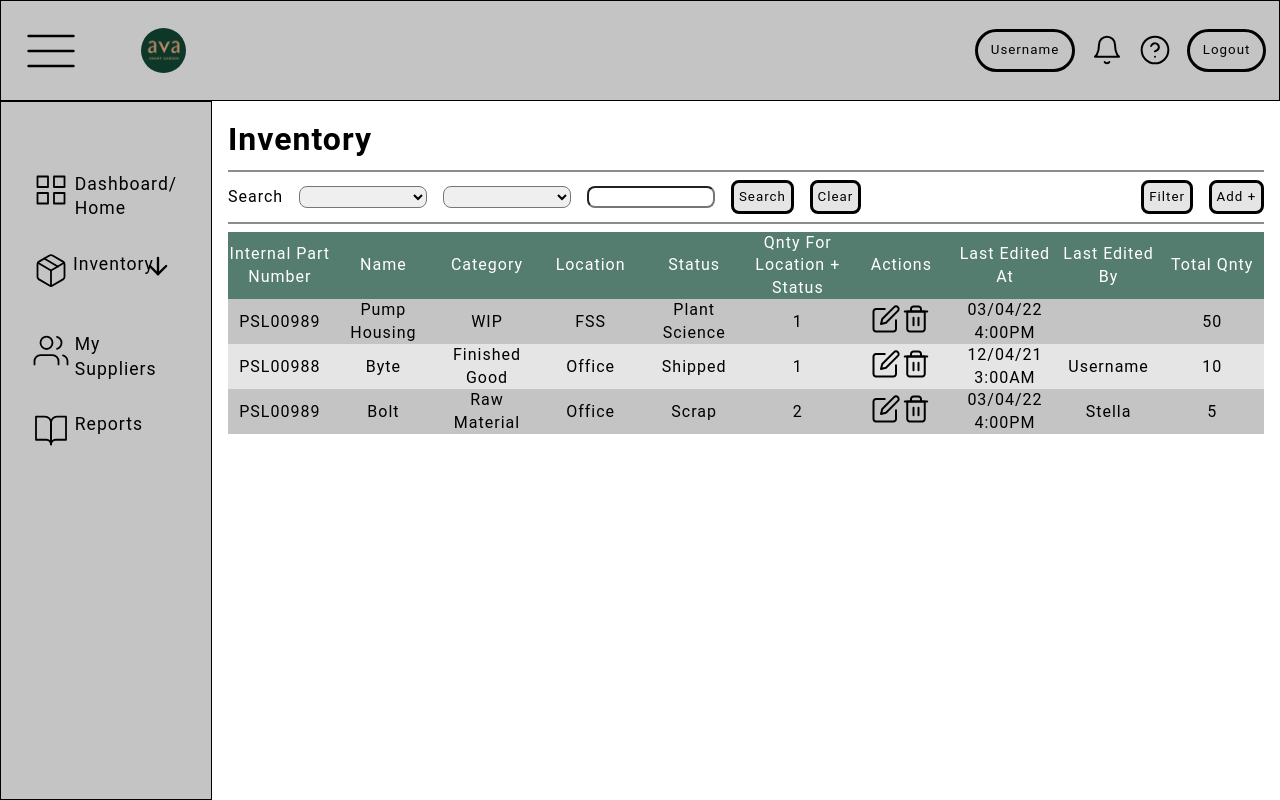
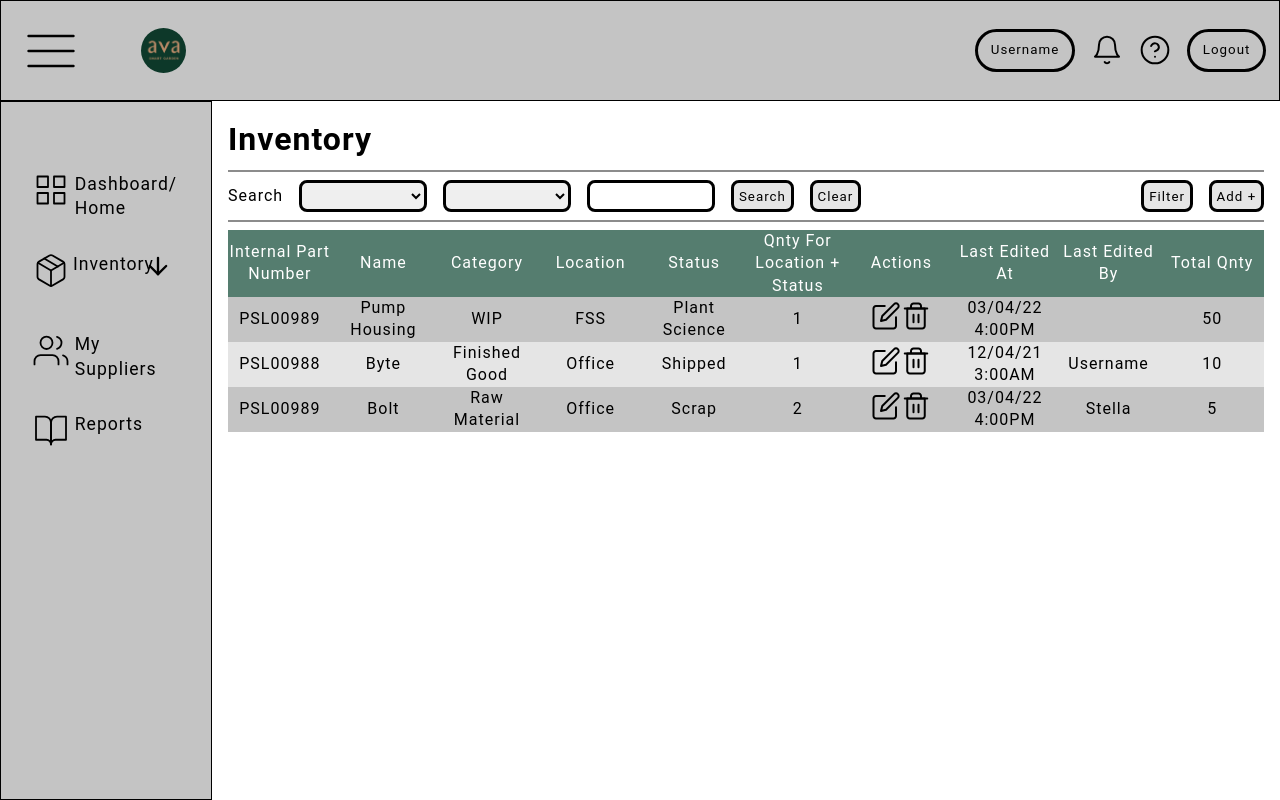
Before and after one commit to marcusgchan/avagrows-inventory-tracker-client, a React (Create React App) app: page /inventory in a window 1280 px wide. Built offline with nearby package versions, Linux system fonts and the light colour scheme; no server answers.

Commit message:
Fixed input height

```diff
--- a/src/components/styles/SearchFilterAdd.module.css
+++ b/src/components/styles/SearchFilterAdd.module.css
@@ -16,9 +16,9 @@
 .searchInput {
   display: inline-block;
   width: 8rem;
-  height: 1.4rem;
   padding: 0 0.3rem;
   border-radius: 8px;
+  border: 3px solid black;
 }
 
 .btnContainer {
@@ -38,3 +38,8 @@
 .btn:hover {
   transform: scale(1.1);
 }
+
+.searchInput,
+.btn {
+  height: 2rem;
+}
```
